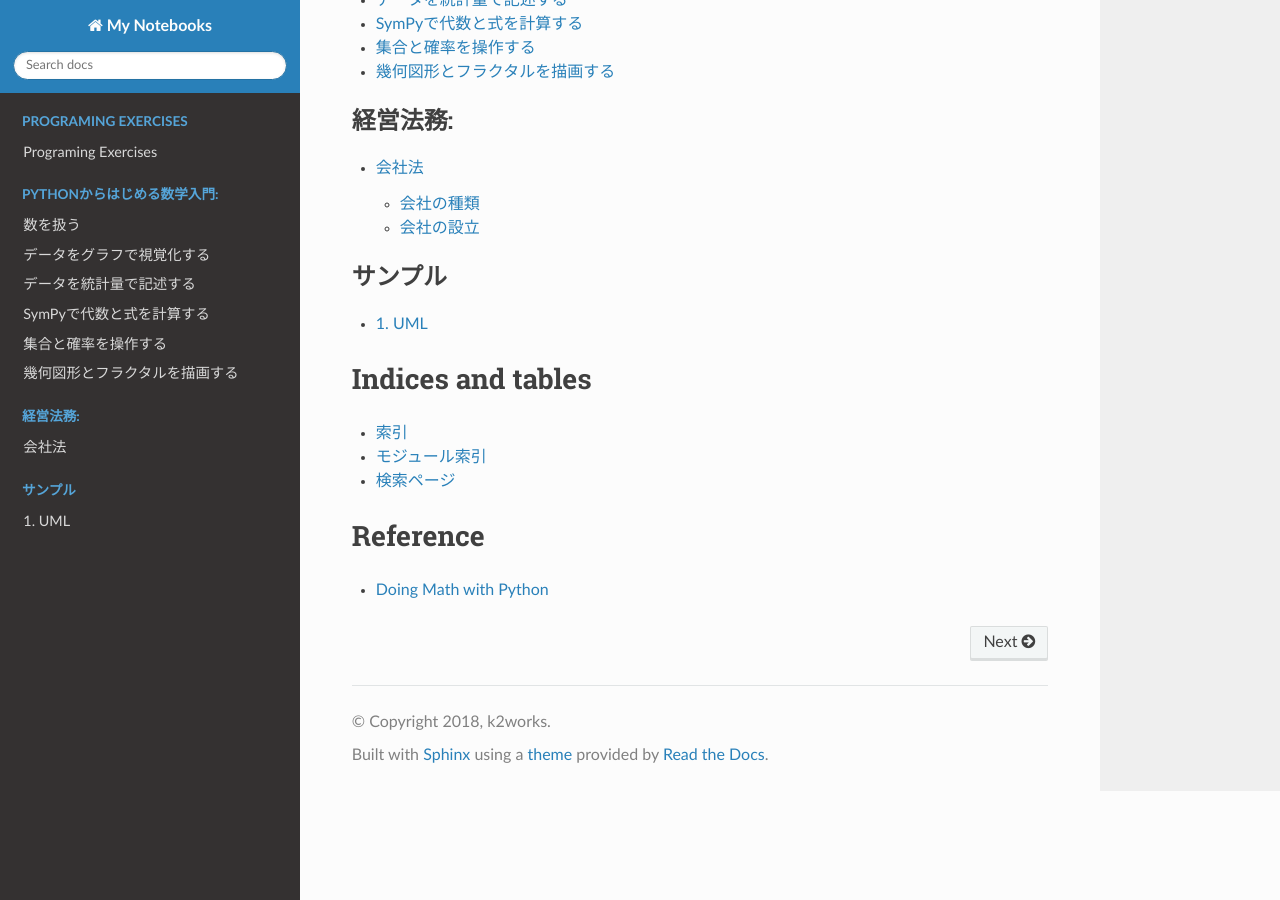
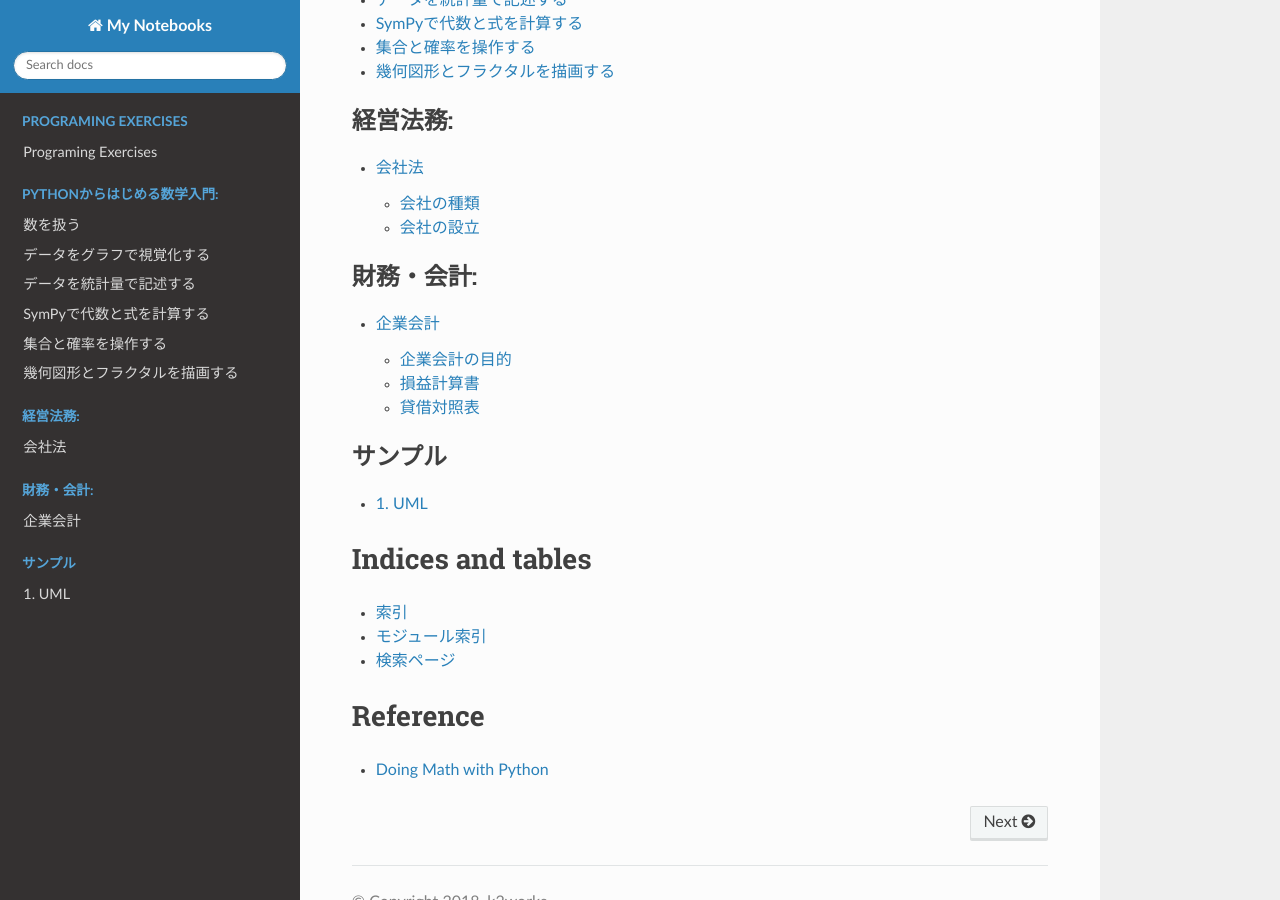
Before and after one commit to k2works/my_notebooks, a Sphinx documentation site: the page built from source/index.rst, in a window 1280 px wide and 900 px high, scrolled down 448 px. Built offline with Sphinx 7.4.7 and the Read the Docs theme 2.0.0, drawn with Linux system fonts in a browser that asks for light colours; pages that are not in the unit, such as notebooks, are missing from menus.

Commit message:
損益計算書

```diff
--- /dev/null
+++ b/source/accounting/index.rst
@@ -0,0 +1,10 @@
+企業会計
+######
+
+.. toctree::
+   :maxdepth: 1
+   :caption: 企業会計の目的と財務諸表の種類:
+
+   ./part_1/chap1_1
+   ./part_1/chap1_2
+   ./part_1/chap1_3
--- a/source/index.rst
+++ b/source/index.rst
@@ -30,6 +30,12 @@ Welcome to My Notebooks's documentation!
    /business_related_legal/index
 
 .. toctree::
+   :maxdepth: 2
+   :caption: 財務・会計:
+
+   /accounting/index
+
+.. toctree::
    :maxdepth: 1
    :caption: サンプル
    :numbered:
```
Also changed, not shown: source/accounting/part_1/chap1_1.ipynb (added), source/accounting/part_1/chap1_2.ipynb (added), source/accounting/part_1/chap1_3.ipynb (added).
